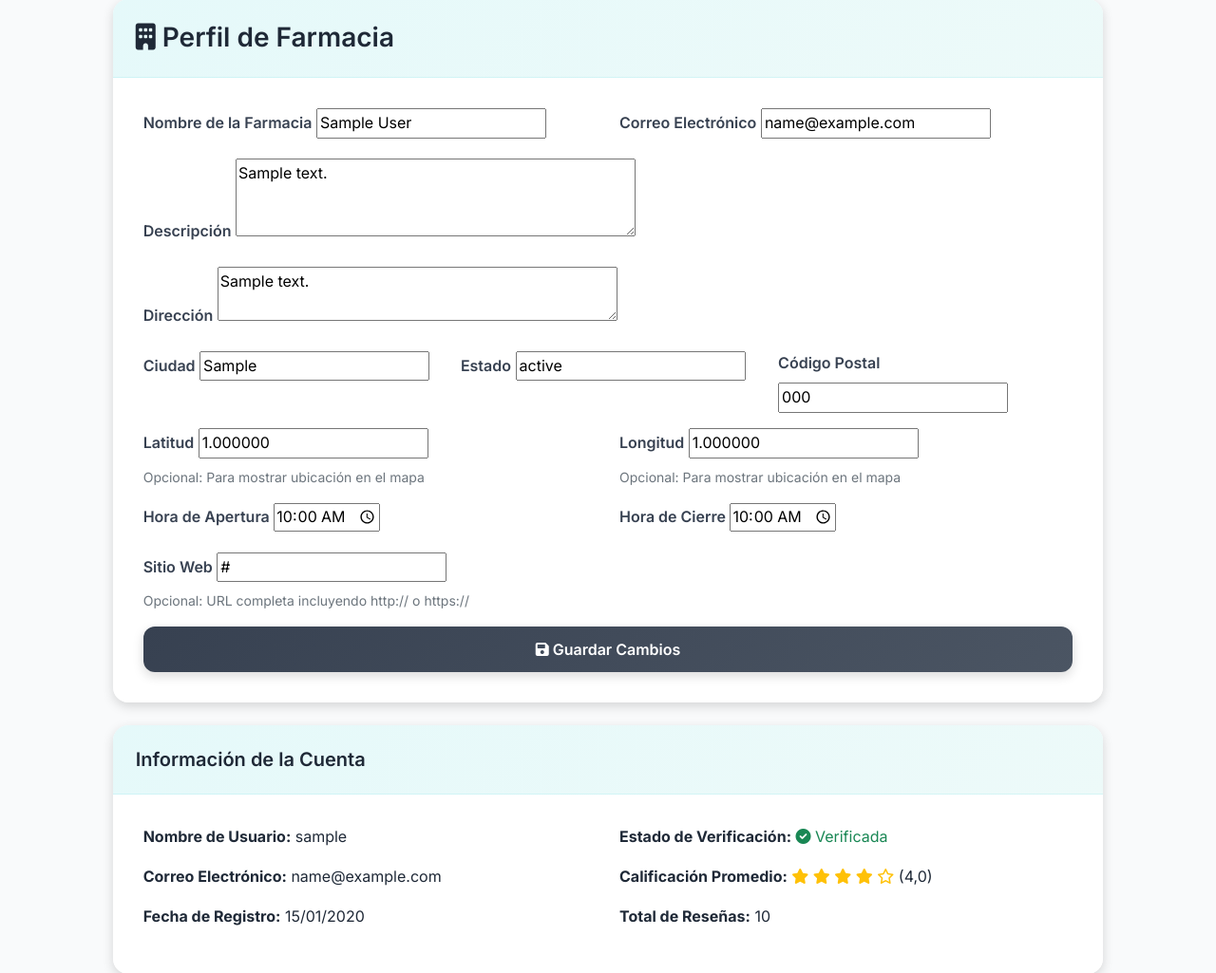
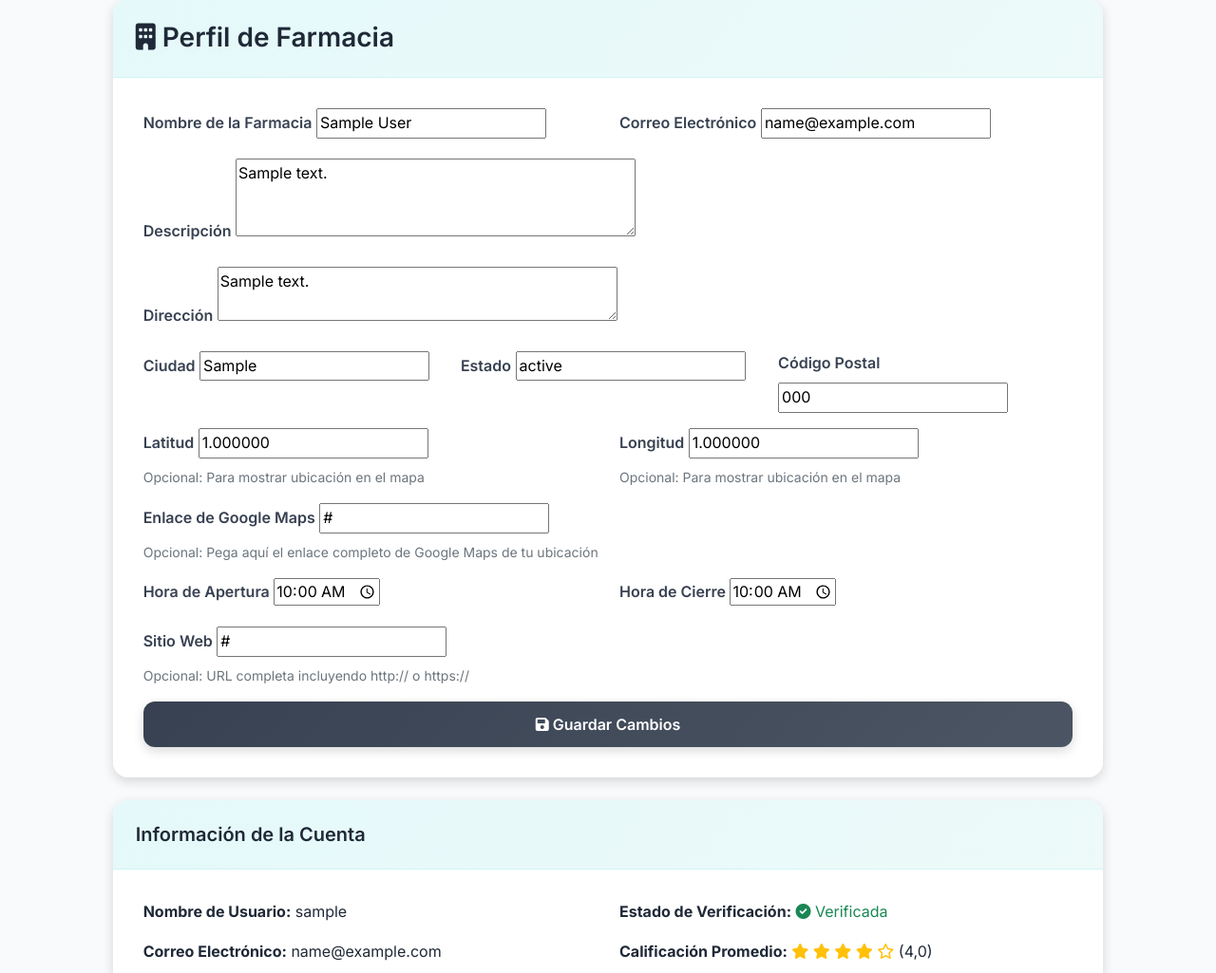
Before and after one commit to JustinnDev/Farmacia, a Django app: page /profile/ in a window 1280 px wide. Shown: the part 106-1131 px from the top of the page at 95% size. Run offline with Django 5.2, Linux system fonts and the light colour scheme; a user stored in the database is signed in; tables that the repository leaves empty hold one stand-in row (values such as "Sample post").

Commit message:
Links de maps para las farmacias

```diff
--- a/templates/users/pharmacy_profile.html
+++ b/templates/users/pharmacy_profile.html
@@ -74,6 +74,12 @@
                                 <div class="form-text">Opcional: Para mostrar ubicación en el mapa</div>
                             </div>
                         </div>
+                    </div>
+
+                    <div class="mb-3">
+                        <label for="{{ form.google_maps_link.id_for_label }}" class="form-label">Enlace de Google Maps</label>
+                        {{ form.google_maps_link }}
+                        <div class="form-text">Opcional: Pega aquí el enlace completo de Google Maps de tu ubicación</div>
                     </div>
 
                     <div class="row">
--- a/users/forms.py
+++ b/users/forms.py
@@ -1,5 +1,6 @@
 from django import forms
 from django.contrib.auth.forms import UserCreationForm
+from django.core.exceptions import ValidationError
 from .models import CustomUser, PharmacyProfile, ClientProfile
 
 
@@ -25,11 +26,18 @@ class UserRegistrationForm(UserCreationForm):
 
 
 class PharmacyProfileForm(forms.ModelForm):
+    def clean_google_maps_link(self):
+        google_maps_link = self.cleaned_data.get('google_maps_link')
+        if google_maps_link:
+            if not google_maps_link.startswith('https://www.google.com/maps/'):
+                raise ValidationError('El enlace debe ser una URL válida de Google Maps.')
+        return google_maps_link
+
     class Meta:
         model = PharmacyProfile
         fields = [
             'pharmacy_name', 'description', 'address', 'city', 'state', 'zip_code',
-            'latitude', 'longitude', 'opening_time', 'closing_time', 'website', 'email'
+            'latitude', 'longitude', 'google_maps_link', 'opening_time', 'closing_time', 'website', 'email'
         ]
         widgets = {
             'description': forms.Textarea(attrs={'rows': 3}),
--- a/users/models.py
+++ b/users/models.py
@@ -65,6 +65,7 @@ class PharmacyProfile(models.Model):
     zip_code = models.CharField(max_length=10, verbose_name='Código Postal')
     latitude = models.DecimalField(max_digits=9, decimal_places=6, null=True, blank=True, verbose_name='Latitud')
     longitude = models.DecimalField(max_digits=9, decimal_places=6, null=True, blank=True, verbose_name='Longitud')
+    google_maps_link = models.URLField(blank=True, verbose_name='Enlace de Google Maps')
 
     # Verification and reputation
     is_verified = models.BooleanField(default=False, verbose_name='Verificada')
```
Also changed, not shown: templates/users/pharmacy_detail.html (+10 -1 lines), users/migrations/0002_pharmacyprofile_google_maps_link.py (added).
